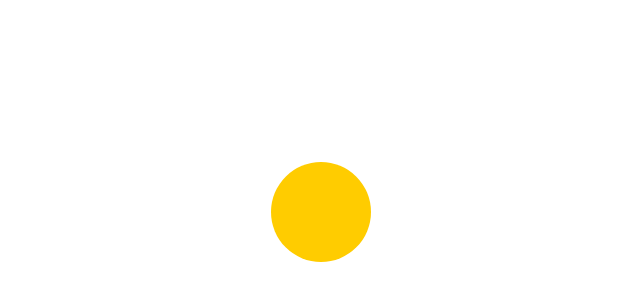
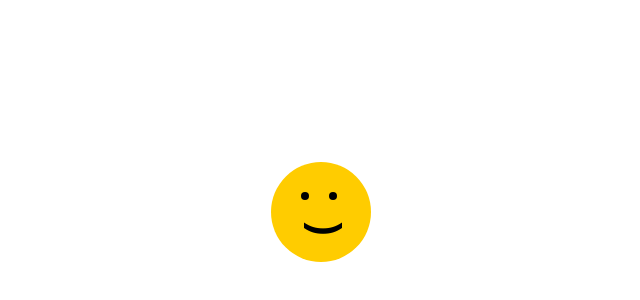
Before and after one commit to gloriarodrife/Face-click, a plain HTML site: page index.html in a window 1280 px wide. Shown: the part 196-496 px from the top of the page, 319-959 px from the left. Drawn offline with Linux system fonts and the light colour scheme.

Commit message:
create face in css

```diff
--- a/index.html
+++ b/index.html
@@ -9,7 +9,12 @@
   <body>
     <div class="page">
       <div class="head">
-        <div class="face"></div>
+        <div class="face">
+          <div class="eye__rigth"></div>
+          <div class="eye__left"></div>
+
+          <div class="smile">)</div>
+        </div>
       </div>
     </div>
   </body>
--- a/main.css
+++ b/main.css
@@ -1,3 +1,9 @@
+* {
+  border: 0;
+  padding: 0;
+  box-sizing: border-box;
+}
+
 .page {
   display: flex;
   justify-content: center;
@@ -13,11 +19,37 @@
   border-radius: 50px;
 }
 .face {
-  font-family: "courier new", serif;
+  font-family: 'courier new', serif;
   font-size: 2.5em;
   font-weight: bold;
-  left: 50%;
+  left: 30%;
   position: absolute;
-  top: 50%;
-  transform: translate(-50%, -60%) rotate(90deg);
+  top: 30%;
+  /* transform: translate(-50%, -60%) rotate(90deg); */
+  display: flex;
+  flex-direction: row;
+  gap: 20px;
 }
+.eye__rigth {
+  width: 8px;
+  height: 8px;
+  background-color: black;
+  border-radius: 50%;
+}
+.eye__rigth:hover {
+  height: 4px;
+}
+
+.eye__left {
+  width: 8px;
+  height: 8px;
+  background-color: black;
+  border-radius: 50%;
+}
+
+.smile {
+  transform: rotate(90deg);
+  position: absolute;
+  top: 180%;
+  left: 25%;
+}
```
